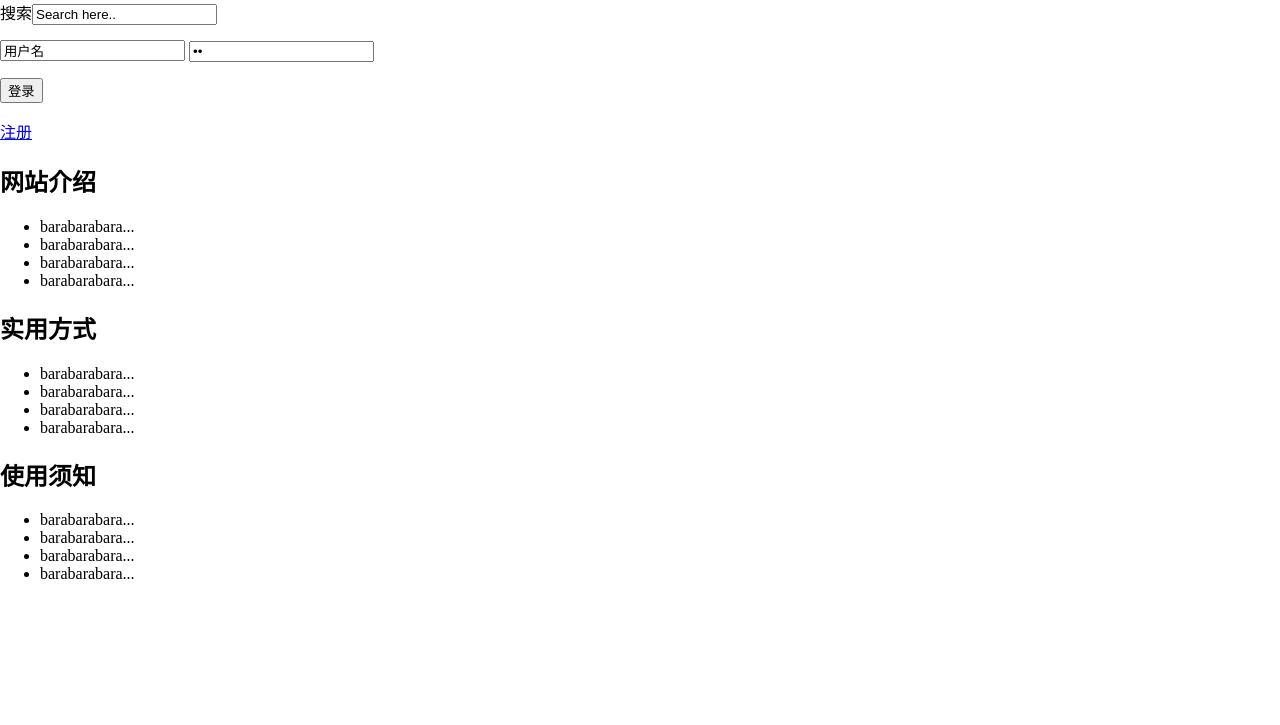
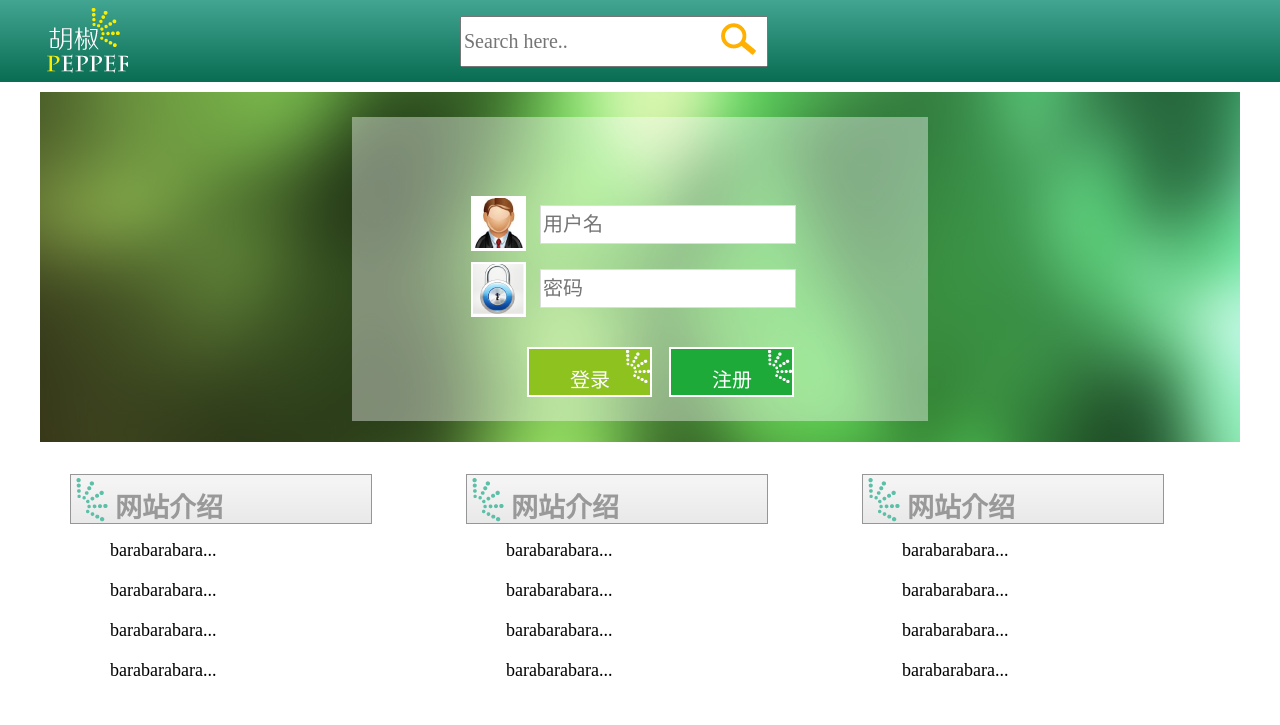
Before and after one commit to chapter09/Pepper, a Python web app: template templates/index.desktop.html in a window 1280 px wide. Shown: the top 725 px of the page. Run offline with Jinja, Linux system fonts and the light colour scheme; the template is opened without the code that fills it, so the values that code supplies are empty.

Commit message:
基本完成首页样式

```diff
--- a/static/css/master.desktop.css
+++ b/static/css/master.desktop.css
@@ -5,7 +5,11 @@
 body {
   margin: 0;
   padding: 0;
-  overflow: hidden;
+}
+
+#main-container{
+  overflow: auto;
+  position: relative;
 }
 
 
@@ -15,6 +19,186 @@ body {
 
 #navigator {
   top: 0;
-  height: 40px;
+  height: 82px;
+  background-image: url('/img/title_bar.png');
+  background-repeat: repeat-x;
+  margin-bottom: 10px;
+}
+
+#navigator .navigator-wrapper{
+  width: 1200px;
+  height: 82px;
+  position: relative;
+  margin: 0 auto;
+}
+
+#logo {
+  float:left;
+  background-image: url('/img/logo.png');
+  height: 82px;
+  width: 88px;
+}
+
+#search{
+  position: relative;
+  left: 35%;
+  width: 300px;
+  height: 45px;
+  top: 20%;
+}
+
+#navigator input{
+  width: 300px;
+  height: 45px;
+  font-size: 20px;
+  font-family: serif;
+  position: absolute;
+  top:0;
+  left:0;
+}
+
+#navigator .search-icon{
+  display: block;
+  background-image: url('/img/search.png');
+  padding: 22px;
+  width: 1px;
+  height: 1px;
+  position: absolute;
+  right: 0;
+  top:1px;
+}
+
+
+/************************************/
+/*          Welcome Page            */
+/************************************/
+
+.login-form-wrapper {
+  background-image: url('/img/pic.jpg');
+  background-repeat:no-repeat;
+  background-position:center;
+
+  height: 350px;
+  margin: 0;
+}
+
+.login-form-wrapper form{
+  position: relative;
+  top: 7%;
+  margin: 0 auto 0 auto;
+  width: 400px;
+  background-color: rgba(255,255,255, 0.4);
+
+  padding: 88px;
+}
+
+.login-form-wrapper input {
+  width: 250px;
+  height: 35px;
+  font-size: 20px;
+  font-family: serif;
+
+  margin-bottom: 25px;
+  margin-left: 100px;
+
+  border: 1px solid #ddd;
+}
+
+
+.login-form-wrapper .icon{
+  width: 1px;
+  height: 1px;
+  padding: 27px;
+  position :absolute;
+}
+
+.login-form-wrapper .username-icon{
+  background-image: url('/img/name.png');
+  left: 119px;
+  top: 79px;
+}
+
+.login-form-wrapper .password-icon{
+  background-image: url('/img/key.png');
+  left: 119px;
+  top: 145px;
+}
+
+.login-form-wrapper .btn{
+  position: absolute;
+  top: 230px;
+  display: block;
+  padding: 17px 43px;
+  color: white;
+  font-size: 20px;
+  font-family: serif;
+  text-decoration: none;
+  background-repeat: no-repeat;
+}
+
+.login-form-wrapper .login-btn{
+  left: 175px;
+  background-image: url('/img/box_bg.png');
+}
+
+.login-form-wrapper .register-btn{
+  left: 317px;
+  background-image: url('/img/box1_bg.png');
+}
+
+
+.info-wrapper {
+  width: 1200px;
+  position: relative;
+  margin: 0 auto;
+}
+
+.info-wrapper .info-row{
+  float: left;
+  width: 28%;
+  padding: 10px 30px;
+}
+
+.info-wrapper .info-row-head{
+  font-size: 18px;
+  font-family: serif;
+  color: #999;
+  height: 50px;
+  width: 90%;
+  background-image: url('/img/bar_bg/middle.png');
+  background-repeat: repeat-x;
   position: relative;
 }
+
+.info-wrapper .info-row-head h2{
+  padding: 12px;
+  background-image: url('/img/bar_bg/pic.png');
+  padding-left: 45px;
+  background-repeat: no-repeat;
+}
+
+.info-wrapper .before-row-head{
+  background-image: url('/img/bar_bg/left.png');
+  display: block;
+  position: absolute;
+  height: 50px;
+  width: 1px;
+  left: 0;
+}
+
+.info-wrapper .after-row-head{
+  background-image: url('/img/bar_bg/right.png');
+  display: block;
+  position: absolute;
+  height: 50px;
+  width: 2px;
+  right: 0px;
+  top: 0;
+}
+
+
+.info-wrapper li{
+  height: 40px;
+  font-size: 18px;
+  list-style: none;
+}
--- a/templates/pages.desktop/welcome_page.html
+++ b/templates/pages.desktop/welcome_page.html
@@ -1,17 +1,26 @@
-<div class="wrapper form-wrapper">
+<div class="wrapper login-form-wrapper">
   <form action="#login" method="post" accept-charset="utf-8">
-    <input type="text" name="username" value="用户名" id="username">
-    <input type="password" name="password" value="密码" id="password">
 
-    <p><input type="submit" value="登录"></p>
-    <a  href="#register">注册</a>
+    <div class="icon username-icon"/>
+
+    <input type="text" name="username" placeholder="用户名" id="username">
+
+    <div class="icon password-icon"/>
+    <input type="password" name="password" placeholder="密码" id="password">
+
+    <a href="#login" class="btn login-btn">登录</a>
+    <a href="#register" class="btn register-btn">注册</a>
   </form>
 </div>
 
 
 <div class="wrapper info-wrapper">
   <div class="row info-row">
-    <h2>网站介绍</h2>
+    <div class="row-head info-row-head">
+      <span class="before-row-head" />
+        <h2>网站介绍</h2>
+      <span class="after-row-head" />
+    </div>
     <ul>
       <li>barabarabara...</li>
       <li>barabarabara...</li>
@@ -21,7 +30,11 @@
   </div>
 
   <div class="row info-row">
-    <h2>实用方式</h2>
+    <div class="row-head info-row-head">
+      <span class="before-row-head" />
+        <h2>网站介绍</h2>
+      <span class="after-row-head" />
+    </div>
     <ul>
       <li>barabarabara...</li>
       <li>barabarabara...</li>
@@ -31,7 +44,11 @@
   </div>
 
   <div class="row info-row">
-    <h2>使用须知</h2>
+    <div class="row-head info-row-head">
+      <span class="before-row-head" />
+        <h2>网站介绍</h2>
+      <span class="after-row-head" />
+    </div>
     <ul>
       <li>barabarabara...</li>
       <li>barabarabara...</li>
--- a/templates/widgets.desktop/navigator_widget.html
+++ b/templates/widgets.desktop/navigator_widget.html
@@ -1,10 +1,11 @@
 <div class="wrapper navigator-wrapper">
   <div id="logo" class="logo logo-img"></div>
 
-  <form action="#search" method="get" accept-charset="utf-8">
+  <form action="#search" method="get" accept-charset="utf-8" id="search">
     <div class="wrapper search-wrapper">
-      <label for="search">搜索</label><input type="text" name="search" value="Search here.." id="search">
+      <input type="text" name="search" placeholder="Search here.." id="search">
     </div>
+    <a href="#search" method="get" class="search-icon"></a>
   </form>
 
 
```
Also changed, not shown: static/img/bar_bg/left.png (added), static/img/bar_bg/middle.png (added), static/img/bar_bg/pic.png (added), static/img/bar_bg/right.png (added), static/img/box1_bg.png (added), static/img/box_bg.png (added), static/img/key.png (added), static/img/logo.png (added), static/img/main.jpg (added), static/img/name.png (added), static/img/pic.jpg (added), static/img/search.png (added), static/img/soft_key_bar.png (added), static/img/title_bar.png (added).
